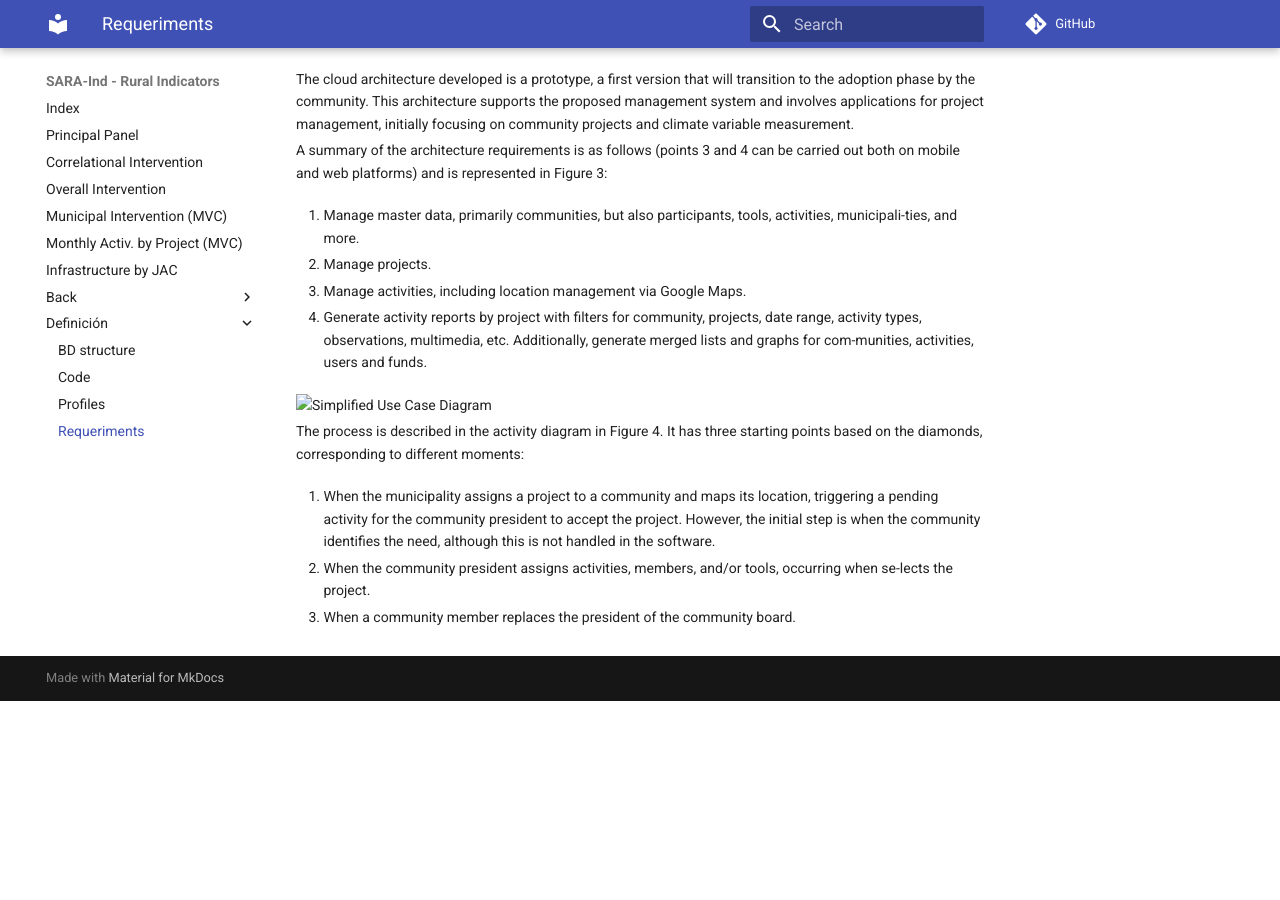
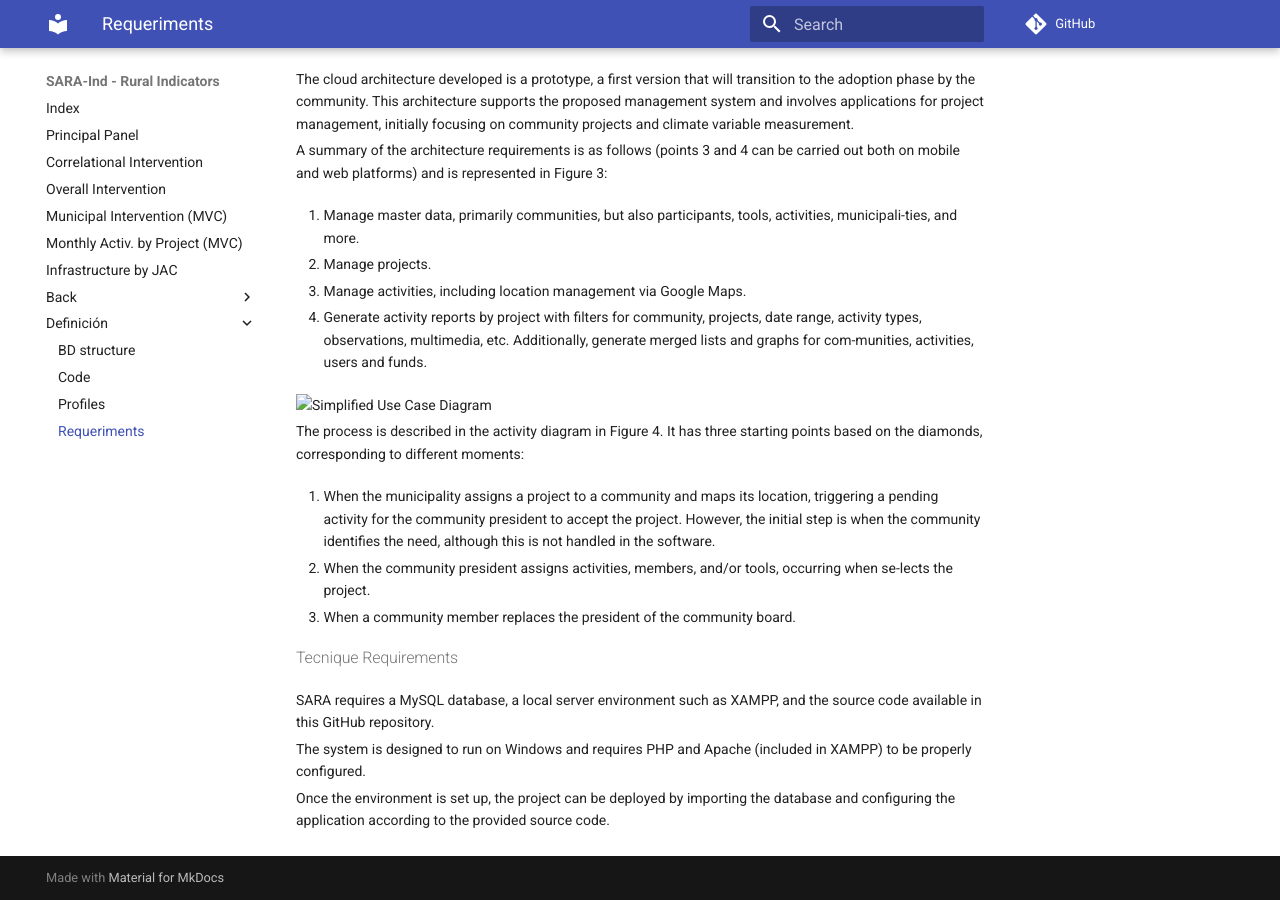
Before and after one commit to urbanoeliecer/Sara-Ind, an MkDocs documentation site: the page built from docs/tecnico/req.md, in a window 1280 px wide and 900 px high, scrolled down 656 px. Built offline with MkDocs 1.6.1 and Material for MkDocs 9.7.7, drawn with Linux system fonts in a browser that asks for light colours; comment, search, counter and statistics services are not loaded; before the commit the page ends 1357 px from its top, so only the background shows below that.

Commit message:
Ajustar requirements.txt

```diff
--- a/docs/tecnico/req.md
+++ b/docs/tecnico/req.md
@@ -49,3 +49,11 @@ The process is described in the activity diagram in Figure 4. It has three start
 2. When the community president assigns activities, members, and/or tools, occurring when se-lects the project.
 
 3. When a community member replaces the president of the community board.
+
+# Tecnique Requirements
+
+SARA requires a MySQL database, a local server environment such as XAMPP, and the source code available in this GitHub repository.
+
+The system is designed to run on Windows and requires PHP and Apache (included in XAMPP) to be properly configured.
+
+Once the environment is set up, the project can be deployed by importing the database and configuring the application according to the provided source code.
```
Also changed, not shown: requirements.txt (+3 -7 lines).
